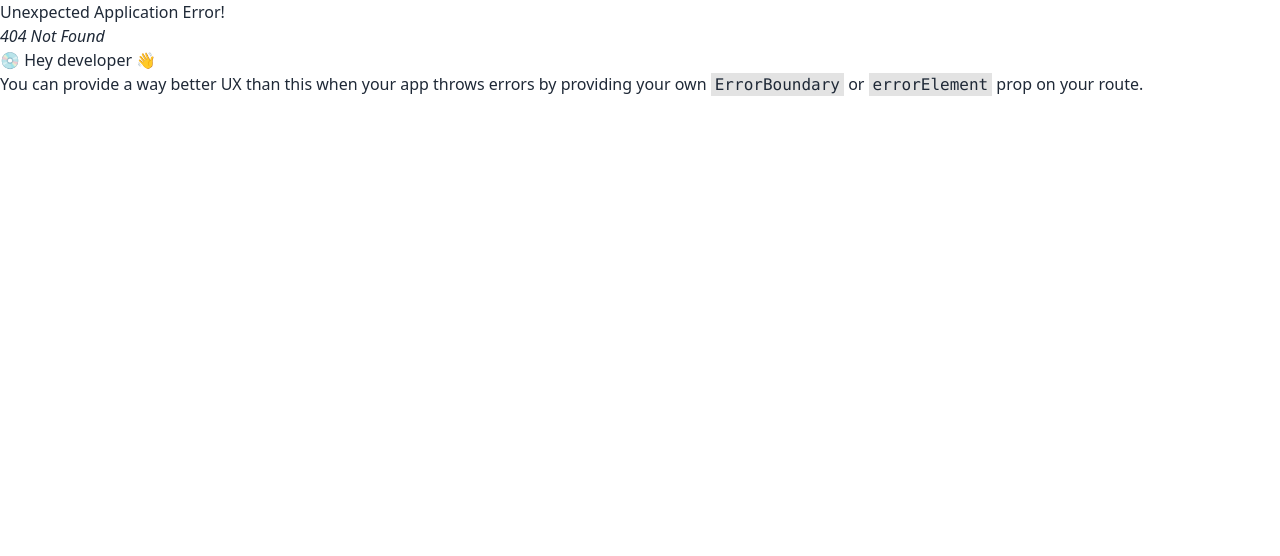
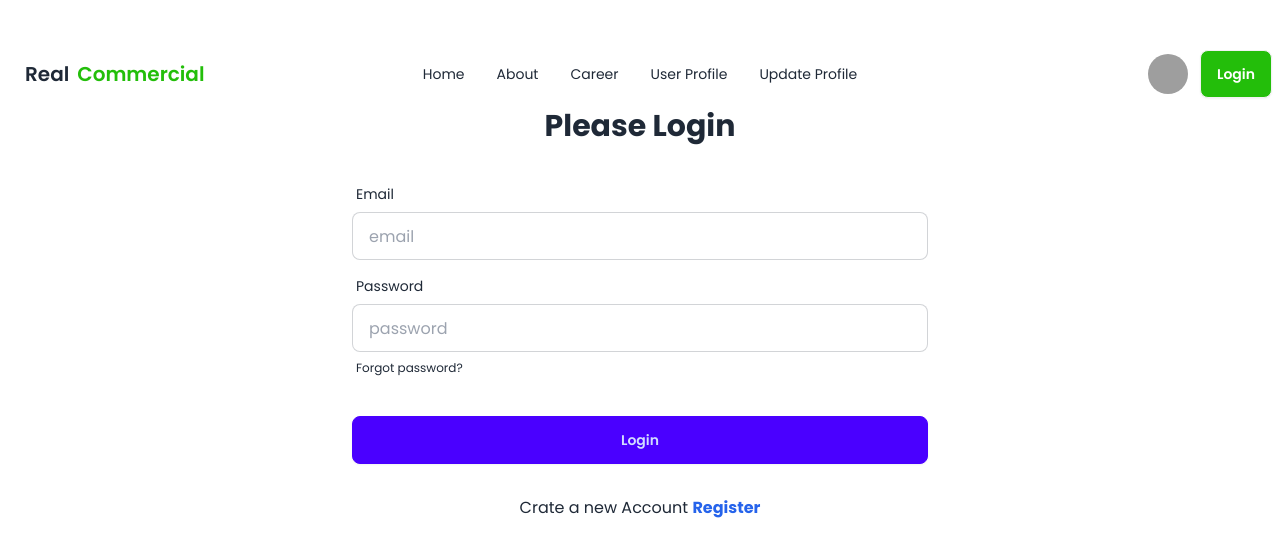
Before and after one commit to rakibul561/Real-Esate-project-, a React (Vite) app: page /login in a window 1280 px wide. Before the commit this address had no page. Shown: the top 556 px of the page. Built offline with nearby package versions, Linux system fonts and the light colour scheme; grey boxes are pictures that could not be loaded.

Commit message:
added login section

```diff
--- a/src/Pages/Header/Header.jsx
+++ b/src/Pages/Header/Header.jsx
@@ -1,8 +1,31 @@
 
 const Header = () => {
     return (
-        <div>
-            <h2>this is a Header</h2>
+        <div className="carousel w-full lg:h-[600px] rounded-lg ">
+            <div id="slide1" className="carousel-item relative w-full ">
+                <img src="https://i.ibb.co/NFBcdfm/photo-1497366754035-f200968a6e72.jpg" className="w-full" />
+                <div className="absolute flex justify-between transform -translate-y-1/2 left-5 right-5 top-1/2">
+                    <a href="#slide4" className="btn btn-circle">❮</a>
+                    <div >
+                        <h2 className="text-5xl text-green-800 font-bold ">hello world iam a rakib</h2>
+                    </div>
+                    <a href="#slide2" className="btn btn-circle">❯</a>
+                </div>
+            </div>
+            <div id="slide2" className="carousel-item relative w-full">
+                <img src="https://i.ibb.co/WGVD70F/photo-1497366216548-37526070297c.jpg" className="w-full" />
+                <div className="absolute flex justify-between transform -translate-y-1/2 left-5 right-5 top-1/2">
+                    <a href="#slide1" className="btn btn-circle">❮</a>
+                    <a href="#slide3" className="btn btn-circle">❯</a>
+                </div>
+            </div>
+            <div id="slide3" className="carousel-item relative w-full">
+                <img src="https://i.ibb.co/1J5khwZ/premium-photo-1677529499096-44340a3ae633.jpg" className="w-full" />
+                <div className="absolute flex justify-between transform -translate-y-1/2 left-5 right-5 top-1/2">
+                    <a href="#slide2" className="btn btn-circle">❮</a>
+                    <a href="#slide4" className="btn btn-circle">❯</a>
+                </div>
+            </div>
         </div>
     );
 };
--- a/src/Pages/Navbar/Navbar.jsx
+++ b/src/Pages/Navbar/Navbar.jsx
@@ -9,8 +9,6 @@ const Navbar = () => {
         <li> <NavLink to='/career'> Career</NavLink> </li>
         <li> <NavLink to='/user'> User Profile</NavLink> </li>
         <li> <NavLink to='/update'> Update Profile</NavLink> </li>
-
-
 
 
     </>
@@ -27,7 +25,7 @@ const Navbar = () => {
                         {navLinks}
                     </ul>
                 </div>
-                <a className="btn btn-ghost text-xl">Real state</a>
+                <a className="btn btn-ghost text-xl"> Real <span className="text-[#23BE0A]">Commercial</span></a>
             </div>
             <div className="navbar-center hidden lg:flex">
                 <ul className="menu menu-horizontal px-1">
@@ -35,14 +33,15 @@ const Navbar = () => {
                 </ul>
             </div>
             <div className="navbar-end gap-2">
-                <Link>
-                    <button className="btn">Login</button>
-                </Link>
-                <div tabIndex={0} role="button" className="btn btn-ghost btn-circle avatar">
+            <div tabIndex={0} role="button" className="btn btn-ghost btn-circle avatar">
                     <div className="w-10 rounded-full">
                         <img alt="Tailwind CSS Navbar component" src="https://daisyui.com/images/stock/photo-1534528741775-53994a69daeb.jpg" />
                     </div>
                 </div>
+                <Link to='/login' >
+                    <button  className="btn text-white bg-[#23BE0A]">Login</button>
+                </Link>
+
             </div>
         </div>
     );
--- /dev/null
+++ b/src/Pages/Shared/Login/Login.jsx
@@ -0,0 +1,52 @@
+import { Link } from "react-router-dom";
+import Navbar from "../../Navbar/Navbar";
+
+const Login = () => {
+
+    const handleLogin = e =>{
+        e.preventDefault();
+        console.log(e.currentTarget);
+        const form = new FormData(e.currentTarget);
+        console.log(form.get('password'));
+    }
+
+
+
+    return (
+        <div>
+            <Navbar></Navbar>
+            <div>
+                <h1 className="text-center text-3xl font-bold">Please Login</h1>
+                <form onSubmit={handleLogin} className="card-body md:w-3/4 lg:w-1/2 mx-auto">
+                    <div className="form-control">
+                        <label className="label">
+                            <span className="label-text">Email</span>
+                        </label>
+                        <input type="email" placeholder="email"
+                        name="email"
+                        className="input input-bordered" required />
+                    </div>
+                    <div className="form-control">
+                        <label className="label">
+                            <span className="label-text">Password</span>
+                        </label>
+                        <input type="password" placeholder="password"
+                        name="password"
+                        className="input input-bordered" required />
+                        <label className="label">
+                            <a href="#" className="label-text-alt link link-hover">Forgot password?</a>
+                        </label>
+                    </div>
+                    <div className="form-control mt-6">
+                        <button className="btn btn-primary">Login</button>
+                    </div>
+                </form>
+                <p className="text-center">Crate a new Account <Link className="text-blue-600 font-bold" to='/register'>Register</Link></p>
+            </div>
+
+
+        </div>
+    );
+};
+
+export default Login;
--- /dev/null
+++ b/src/Pages/Shared/Login/Register/Register.jsx
@@ -0,0 +1,47 @@
+import { Link } from "react-router-dom";
+import Navbar from "../../../Navbar/Navbar";
+
+const Register = () => {
+    const handleRegister = e =>{
+        e.preventDefault();
+        console.log(e.currentTarget);
+        const form = new FormData(e.currentTarget);
+        console.log(form.get('password'));
+    }
+
+    return (
+        <div>
+            <Navbar></Navbar>
+            <div>
+                <h1 className="text-center text-3xl font-bold">Please Login</h1>
+                <form onSubmit={handleRegister} className="card-body md:w-3/4 lg:w-1/2 mx-auto">
+                    <div className="form-control">
+                        <label className="label">
+                            <span className="label-text">Email</span>
+                        </label>
+                        <input type="email" placeholder="email"
+                        name="email"
+                        className="input input-bordered" required />
+                    </div>
+                    <div className="form-control">
+                        <label className="label">
+                            <span className="label-text">Password</span>
+                        </label>
+                        <input type="password" placeholder="password"
+                        name="password"
+                        className="input input-bordered" required />
+                        <label className="label">
+                            <a href="#" className="label-text-alt link link-hover">Forgot password?</a>
+                        </label>
+                    </div>
+                    <div className="form-control mt-6">
+                        <button className="btn btn-primary">Login</button>
+                    </div>
+                </form>
+                <p className="text-center">Alrady have an Account <Link className="text-blue-600 font-bold" to='/login'>Login</Link></p>
+            </div>
+        </div>
+    );
+};
+
+export default Register;
--- a/src/Routes/Root.jsx
+++ b/src/Routes/Root.jsx
@@ -1,7 +1,7 @@
 import { Outlet } from "react-router-dom"
 const Root = () => {
     return (
-        <div className="max-w-7xl mx-auto font-poppins">
+        <div className="max-w-7xl mx-auto mt-10 font-poppins">
             <Outlet></Outlet>
         </div>
     );
```
Also changed, not shown: src/Routes/Routes.jsx (+10 -0 lines).
